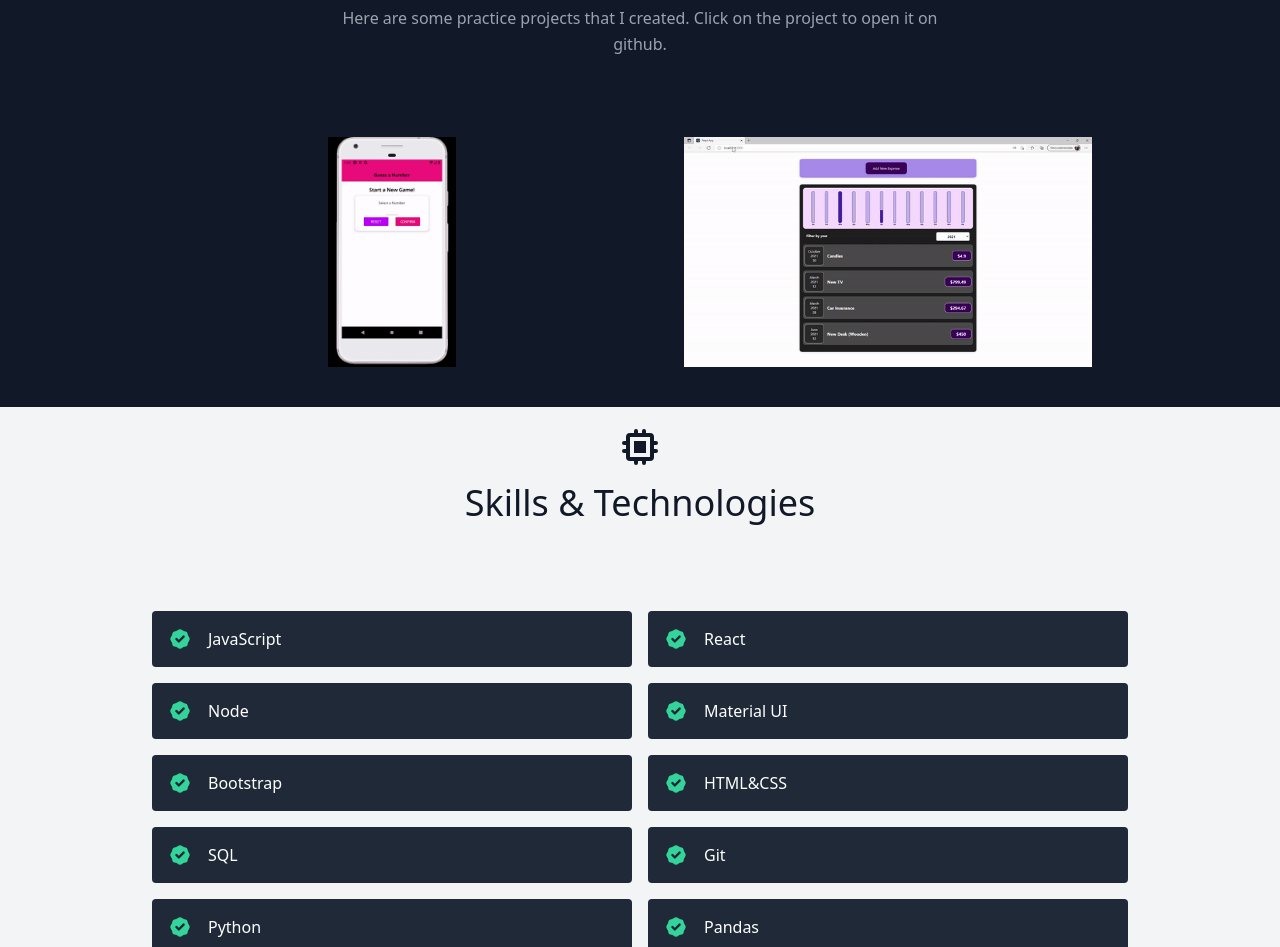
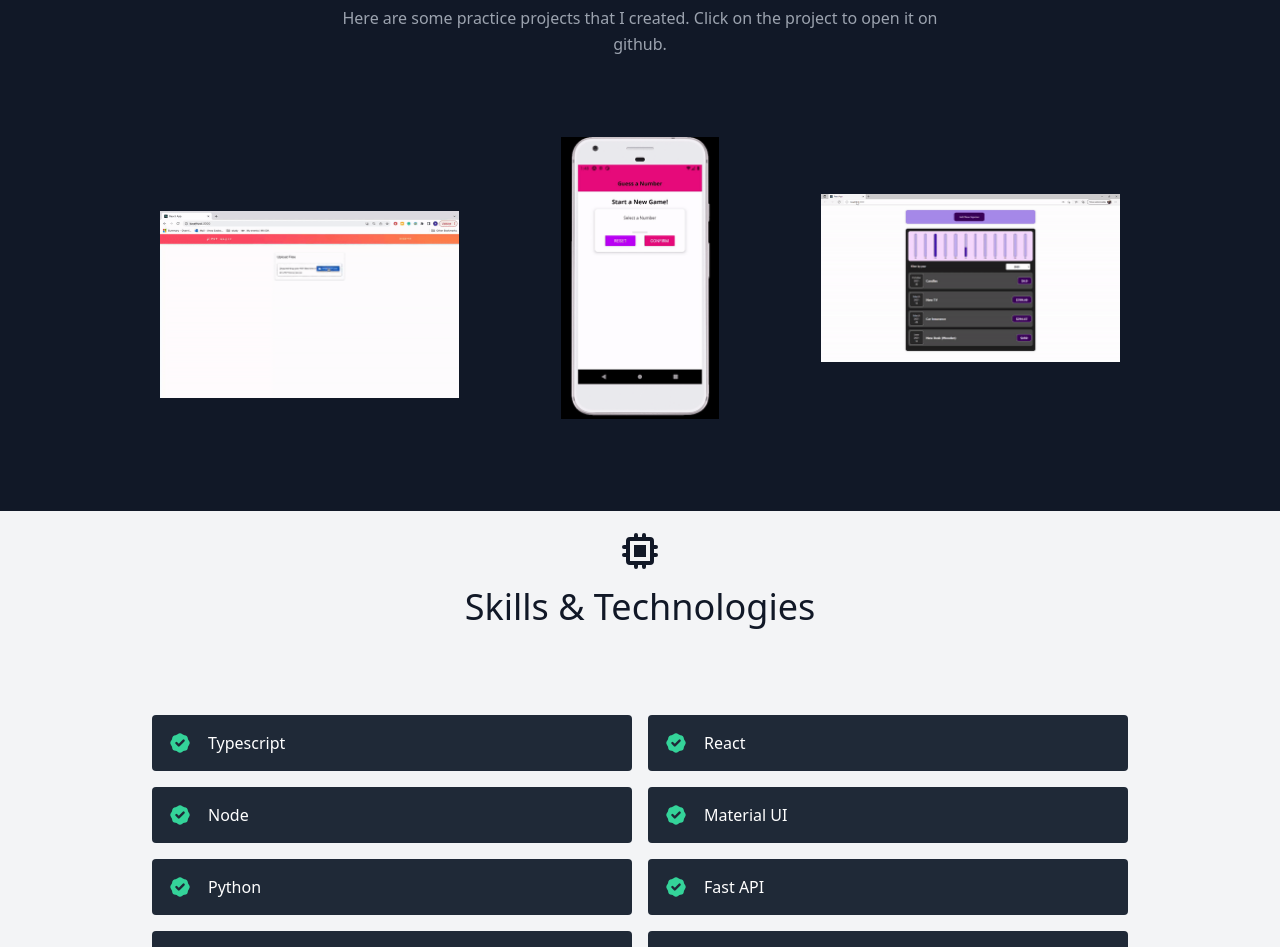
Before and after one commit to szoboszlaianna/my-portfolio, a React (Create React App) app: page / in a window 1280 px wide. Shown: the part 820-1767 px from the top of the page. Built offline with nearby package versions, Linux system fonts and the light colour scheme.

Commit message:
remove node modules, add new project

```diff
--- a/src/components/Projects.js
+++ b/src/components/Projects.js
@@ -1,25 +1,43 @@
-import { CodeIcon } from '@heroicons/react/solid';
-import React from 'react';
-import { projects } from '../data';
+import { CodeIcon } from "@heroicons/react/solid";
+import React from "react";
+import { projects } from "../data";
 
 export default function Projects() {
   return (
-    <section id='projects' className='text-gray-400 bg-gray-900 body-font'>
-      <div className='container px-5 py-10 mx-auto text-center lg:px-40'>
-        <div className='flex flex-col w-full mb-20'>
-          <CodeIcon className='mx-auto inline-block w-10 mb-4' />
-          <h1 className='sm:text-4xl text-3xl font-medium title-font mb-4 text-white'>Apps I've Built</h1>
-          <p className='lg:w-2/3 mx-auto leading-relaxed text-base'>Here are some practice projects that I created. Click on the project to open it on github.</p>
+    <section id="projects" className="text-gray-400 bg-gray-900 body-font">
+      <div className="container px-5 py-10 mx-auto text-center lg:px-40">
+        <div className="flex flex-col w-full mb-20">
+          <CodeIcon className="mx-auto inline-block w-10 mb-4" />
+          <h1 className="sm:text-4xl text-3xl font-medium title-font mb-4 text-white">
+            Apps I've Built
+          </h1>
+          <p className="lg:w-2/3 mx-auto leading-relaxed text-base">
+            Here are some practice projects that I created. Click on the project
+            to open it on github.
+          </p>
         </div>
-        <div className='flex flex-wrap -m-4'>
-          {projects.map(project => (
-            <a href={project.link} key={project.image} target='_blank' className='sm:w-1/2 w-100 p-4'>
-              <div className='flex relative'>
-                <img alt='gallery' className='absolute inset-0 h-full w-full object-center object-contain m-auto' src={project.image} />
-                <div className='px-8 py-10 relative z-10 w-full border-4 border-gray-800 bg-gray-900 opacity-0 hover:opacity-100'>
-                  <h2 className='tracking-widest text-sm title-font font-medium text-green-400 mb-1'>{project.subtitle}</h2>
-                  <h1 className='title-font text-lg font-medium text-white mb-3'>{project.title}</h1>
-                  <p className='leading-relaxed'>{project.description}</p>
+        <div className="flex flex-wrap -m-4">
+          {projects.map((project) => (
+            <a
+              href={project.link}
+              key={project.image}
+              target="_blank"
+              className="sm:w-1/3 w-100 p-4"
+            >
+              <div className="flex relative">
+                <img
+                  alt="gallery"
+                  className="absolute inset-0 h-full w-full object-center object-contain m-auto"
+                  src={project.image}
+                />
+                <div className="px-8 py-10 relative z-10 w-full border-4 border-gray-800 bg-gray-900 opacity-0 hover:opacity-100">
+                  <h2 className="tracking-widest text-sm title-font font-medium text-green-400 mb-1">
+                    {project.subtitle}
+                  </h2>
+                  <h1 className="title-font text-lg font-medium text-white mb-3">
+                    {project.title}
+                  </h1>
+                  <p className="leading-relaxed">{project.description}</p>
                 </div>
               </div>
             </a>
--- a/src/data.js
+++ b/src/data.js
@@ -1,34 +1,72 @@
 export const projects = [
   {
-    title: 'Guess the number app',
-    subtitle: 'React-native',
-    description: 'The app guesses the number the user entered. The user should give feedback after guesses if the number was lower/greater.',
-    image: './project_react-native.gif',
-    link: 'https://github.com/szoboszlaianna/guess_the_number',
+    title: "PDF magic (in progress)",
+    subtitle: "React",
+    description:
+      "PDF Magic is an application that provides various PDF functionalities, such as merging PDFs and deleting pages etc. Currently the merge funcionality is implemented.",
+    image: "./pdfmagicdemo.gif",
+    link: "https://github.com/szoboszlaianna/pdfmagic",
   },
   {
-    title: 'Expense Calculator',
-    subtitle: 'React',
-    description: 'Simple react project. New expenses can be added using the form, and the chart shows the expenses for the month for that given year.',
-    image: './project-expense_calculator.gif',
-    link: 'https://github.com/szoboszlaianna/expense-calculator',
+    title: "Guess the number app",
+    subtitle: "React-native",
+    description:
+      "The app guesses the number the user entered. The user should give feedback after guesses if the number was lower/greater.",
+    image: "./project_react-native.gif",
+    link: "https://github.com/szoboszlaianna/guess_the_number",
+  },
+  {
+    title: "Expense Calculator",
+    subtitle: "React",
+    description:
+      "Simple react project. New expenses can be added using the form, and the chart shows the expenses for the month for that given year.",
+    image: "./project-expense_calculator.gif",
+    link: "https://github.com/szoboszlaianna/expense-calculator",
   },
 ];
 
 export const testimonials = [
   {
-    quote: 'Lorem ipsum dolor sit amet consectetur adipisicing elit. Culpa quod necessitatibus quidem impedit facilis? Distinctio laboriosam veritatis recusandae minus. Voluptatum accusantium hic laudantium soluta ea sapiente cupiditate officia maiores itaque.',
-    image: 'https://randomuser.me/api/portraits/men/1.jpg',
-    name: 'Jesse Hicks',
-    company: 'Zoozle',
+    quote:
+      "Lorem ipsum dolor sit amet consectetur adipisicing elit. Culpa quod necessitatibus quidem impedit facilis? Distinctio laboriosam veritatis recusandae minus. Voluptatum accusantium hic laudantium soluta ea sapiente cupiditate officia maiores itaque.",
+    image: "https://randomuser.me/api/portraits/men/1.jpg",
+    name: "Jesse Hicks",
+    company: "Zoozle",
   },
   {
-    quote: 'Lorem ipsum dolor sit amet consectetur adipisicing elit. Culpa quod necessitatibus quidem impedit facilis? Distinctio laboriosam veritatis recusandae minus. Voluptatum accusantium hic laudantium soluta ea sapiente cupiditate officia maiores itaque.',
-    image: 'https://randomuser.me/api/portraits/men/94.jpg',
-    name: 'Ruben Alvarez',
-    company: 'Dooble.io',
+    quote:
+      "Lorem ipsum dolor sit amet consectetur adipisicing elit. Culpa quod necessitatibus quidem impedit facilis? Distinctio laboriosam veritatis recusandae minus. Voluptatum accusantium hic laudantium soluta ea sapiente cupiditate officia maiores itaque.",
+    image: "https://randomuser.me/api/portraits/men/94.jpg",
+    name: "Ruben Alvarez",
+    company: "Dooble.io",
   },
 ];
 
-export const skills = ['JavaScript', 'React', 'Node', 'Material UI', 'Bootstrap', 'HTML&CSS', 'SQL', 'Git', 'Python', 'Pandas', 'Data Science', 'Deep learning', 'OO paradigms', 'Typescript'];
-export const light_skills = ['Angular', 'React-native', 'Redux', 'Docker', 'Elasticsearch', 'Logstash', 'Kibana', 'Java'];
+export const skills = [
+  "Typescript",
+  "React",
+  "Node",
+  "Material UI",
+  "Python",
+  "Fast API",
+  "Flask",
+  "HTML&CSS",
+  "Postgress",
+  "SQL",
+  "Git",
+  "Pandas",
+  "Data Science",
+  "Deep learning",
+  "OO paradigms",
+  "Javascript",
+];
+export const light_skills = [
+  "Angular",
+  "React-native",
+  "Redux",
+  "Docker",
+  "Elasticsearch",
+  "Logstash",
+  "Kibana",
+  "Java",
+];
```
Also changed, not shown: public/pdfmagicdemo.gif (added), 1 other file (tests, documents, lock files or other folders).
